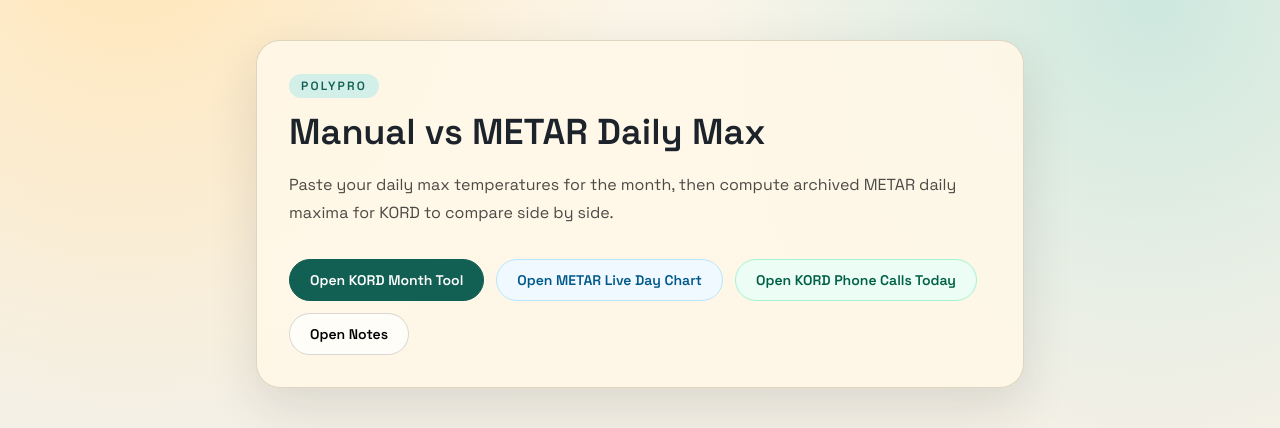
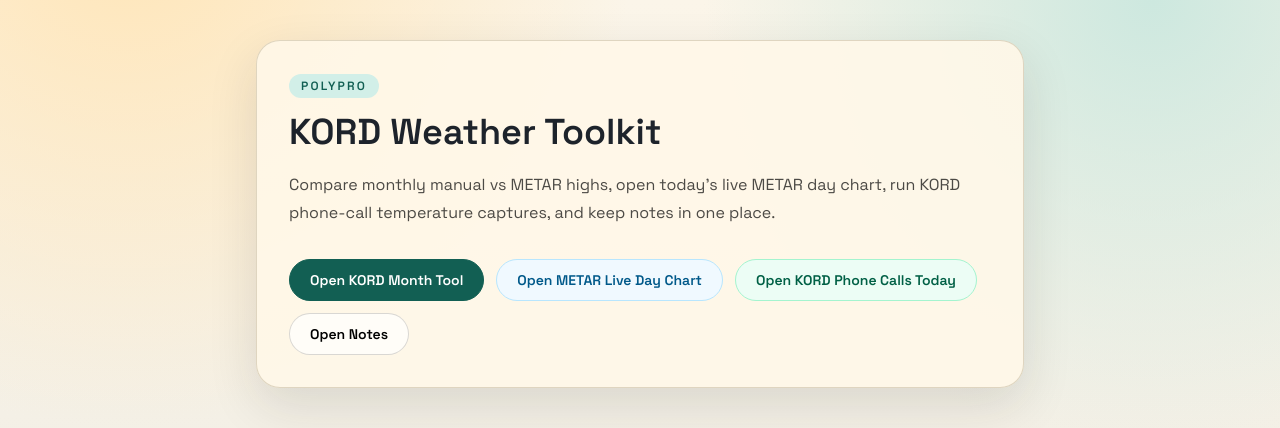
Before and after one commit to 9r89uf8/polypro, a Next.js app: page / in a window 1280 px wide. Shown: the top 428 px of the page. Built offline with nearby package versions, Linux system fonts and the light colour scheme; no server answers.

Commit message:
first commit

```diff
--- a/app/page.js
+++ b/app/page.js
@@ -8,11 +8,12 @@
           POLYPRO
         </p>
         <h1 className="text-3xl font-semibold leading-tight text-foreground md:text-4xl">
-          Manual vs METAR Daily Max
+          KORD Weather Toolkit
         </h1>
         <p className="mt-4 max-w-2xl text-base leading-7 text-black/70">
-          Paste your daily max temperatures for the month, then compute archived
-          METAR daily maxima for KORD to compare side by side.
+          Compare monthly manual vs METAR highs, open today&apos;s live METAR day
+          chart, run KORD phone-call temperature captures, and keep notes in one
+          place.
         </p>
         <div className="mt-8 flex flex-wrap gap-3">
           <Link
```
